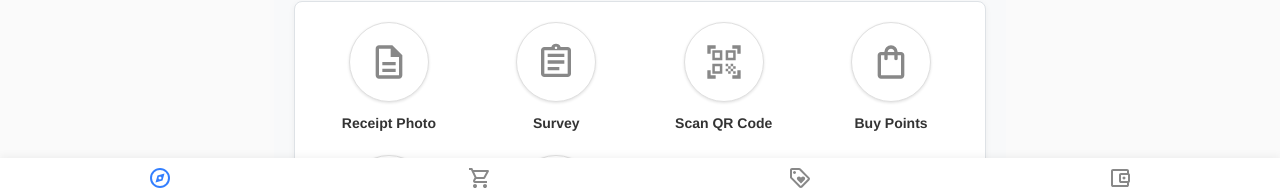
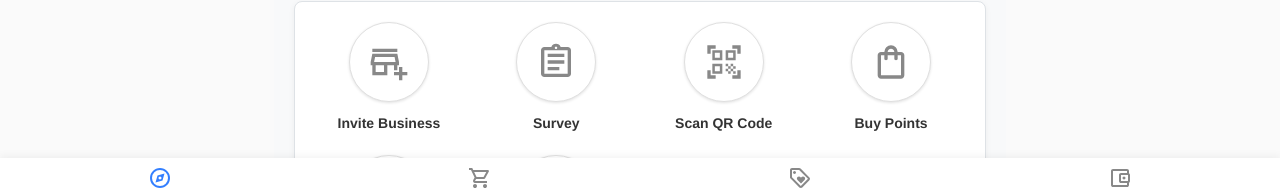
Before and after one commit to njabuloskosana/ecom, a Vue app in the folder web/frontend/: page / in a window 1280 px wide. Shown: the part 578-774 px from the top of the page. Built offline with nearby package versions, Linux system fonts and the light colour scheme; a web font is replaced by a local one.

Commit message:
invite business icon

```diff
--- a/web/frontend/src/components/IconGrid.vue
+++ b/web/frontend/src/components/IconGrid.vue
@@ -11,7 +11,7 @@
 
 <script setup lang="ts">
 import { ref } from "vue";
-import recieptIcon from "../assets/reciept.svg"
+import addBusiness from "../assets/add_business.svg"
 import surveyIcon from "../assets/survey.svg"
 import qrScanner from "../assets/qrscanner.svg"
 import buyPoints from "../assets/buy.svg"
@@ -19,7 +19,7 @@ import inviteFriends from "../assets/invite.svg"
 import cashPoints from "../assets/payment.svg"
 
 const items = ref([
-  { label: "Receipt Photo", iconSrc: recieptIcon },
+  { label: "Invite Business", iconSrc: addBusiness },
   { label: "Survey", iconSrc: surveyIcon },
   { label: "Scan QR Code", iconSrc: qrScanner },
   { label: "Buy Points", iconSrc: buyPoints },
```
Also changed, not shown: web/frontend/src/assets/add_business.svg (added).
